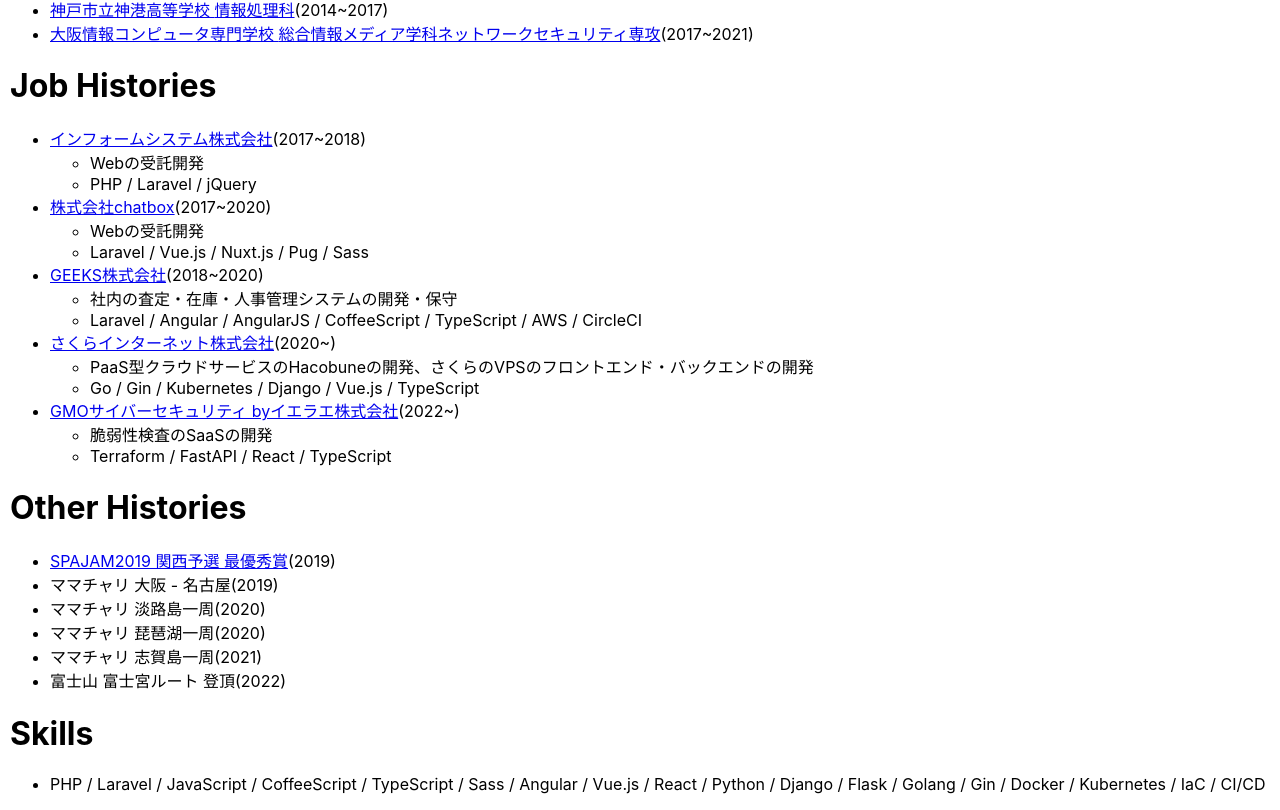
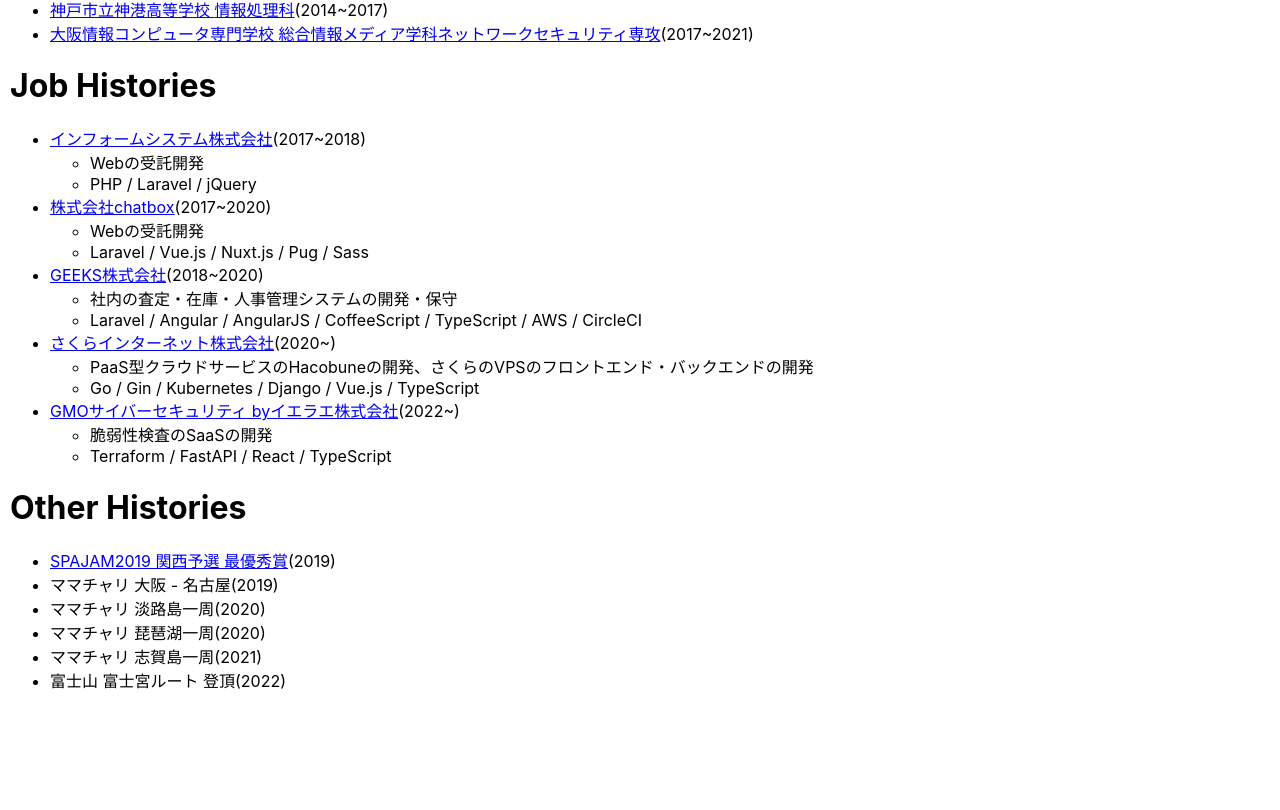
Before and after one commit to tyokinuhata/tyokinuhata.github.io, a React (Create React App) app: page / in a window 1280 px wide. Shown: the part 1147-1957 px from the top of the page. After the commit the page ends 1855 px from the top, so only its background shows below. Built offline with nearby package versions, Linux system fonts and the light colour scheme.

Commit message:
Delete skills

```diff
--- a/src/App.tsx
+++ b/src/App.tsx
@@ -3,7 +3,7 @@
 import icon from './icon.png';
 import './App.css';
 import { getAge } from './utility';
-import type { About, Certification, Certifications, JobHistories, JobHistory, Link, Links, OtherHistories, OtherHistory, Skills, StudyHistories, StudyHistory } from './portfolio';
+import type { About, Certification, Certifications, JobHistories, JobHistory, Link, Links, OtherHistories, OtherHistory, StudyHistories, StudyHistory } from './portfolio';
 
 function App() {
   const about: About = portfolio.about
@@ -12,7 +12,6 @@
   const studyHistories: StudyHistories = portfolio.study_histories
   const jobHistories: JobHistories = portfolio.job_histories
   const otherHistories: OtherHistories = portfolio.other_histories
-  const skills: Skills = portfolio.skills
 
   return (
     <div className="Container">
@@ -83,10 +82,7 @@
               ({history.begin})
             </li>
           )
-        })}      </ul>
-      <h1>{skills.title}</h1>
-      <ul>
-        <li>{skills.values.join(' / ')}</li>
+        })}
       </ul>
     </div>
   );
--- a/src/portfolio.json
+++ b/src/portfolio.json
@@ -227,9 +227,5 @@
                 "begin": 2022
             }
         ]
-    },
-    "skills": {
-        "title": "Skills",
-        "values": ["PHP", "Laravel", "JavaScript", "CoffeeScript", "TypeScript", "Sass", "Angular", "Vue.js", "React", "Python", "Django", "Flask", "Golang", "Gin", "Docker", "Kubernetes", "IaC", "CI/CD"]
     }
 }
--- a/src/portfolio.ts
+++ b/src/portfolio.ts
@@ -74,5 +74,3 @@
 
 export type OtherHistory = History
 export type OtherHistories = Base<OtherHistory>
-
-export type Skills = Base<string>
```
